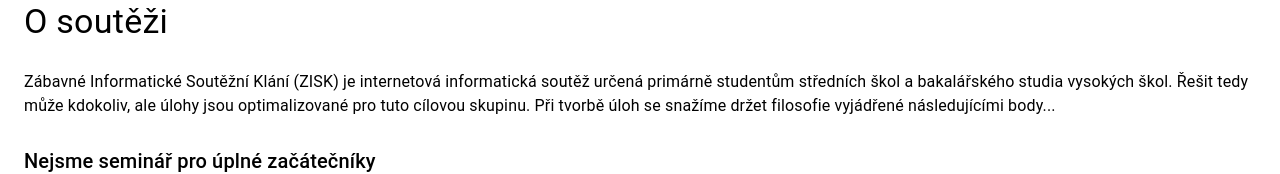
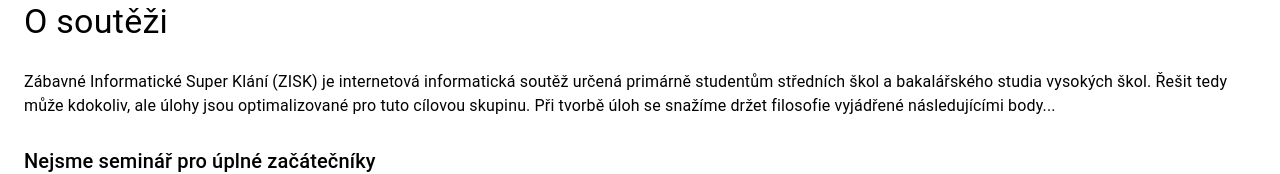
Before and after one commit to ZISK-Organization/web-frontend, a React (Create React App) app: page /About in a window 1280 px wide. Shown: the part 231-405 px from the top of the page. Built offline with nearby package versions, Linux system fonts and the light colour scheme.

Commit message:
~ edit name in about

```diff
--- a/package.json
+++ b/package.json
@@ -1,6 +1,6 @@
 {
   "name": "zisk",
-  "version": "0.16.0",
+  "version": "0.16.1",
   "private": true,
   "dependencies": {
     "@auth0/auth0-react": "^1.5.0",
--- a/src/Pages/About/About.tsx
+++ b/src/Pages/About/About.tsx
@@ -7,7 +7,7 @@
       <Typography variant="h4">O soutěži</Typography>
       <br />
       <Typography>
-        Zábavné Informatické Soutěžní Klání (ZISK) je internetová informatická soutěž určená primárně studentům středních škol a
+        Zábavné Informatické Super Klání (ZISK) je internetová informatická soutěž určená primárně studentům středních škol a
         bakalářského studia vysokých škol. Řešit tedy může kdokoliv, ale úlohy jsou optimalizované pro tuto cílovou skupinu. Při
         tvorbě úloh se snažíme držet filosofie vyjádřené následujícími body...
       </Typography>
```
